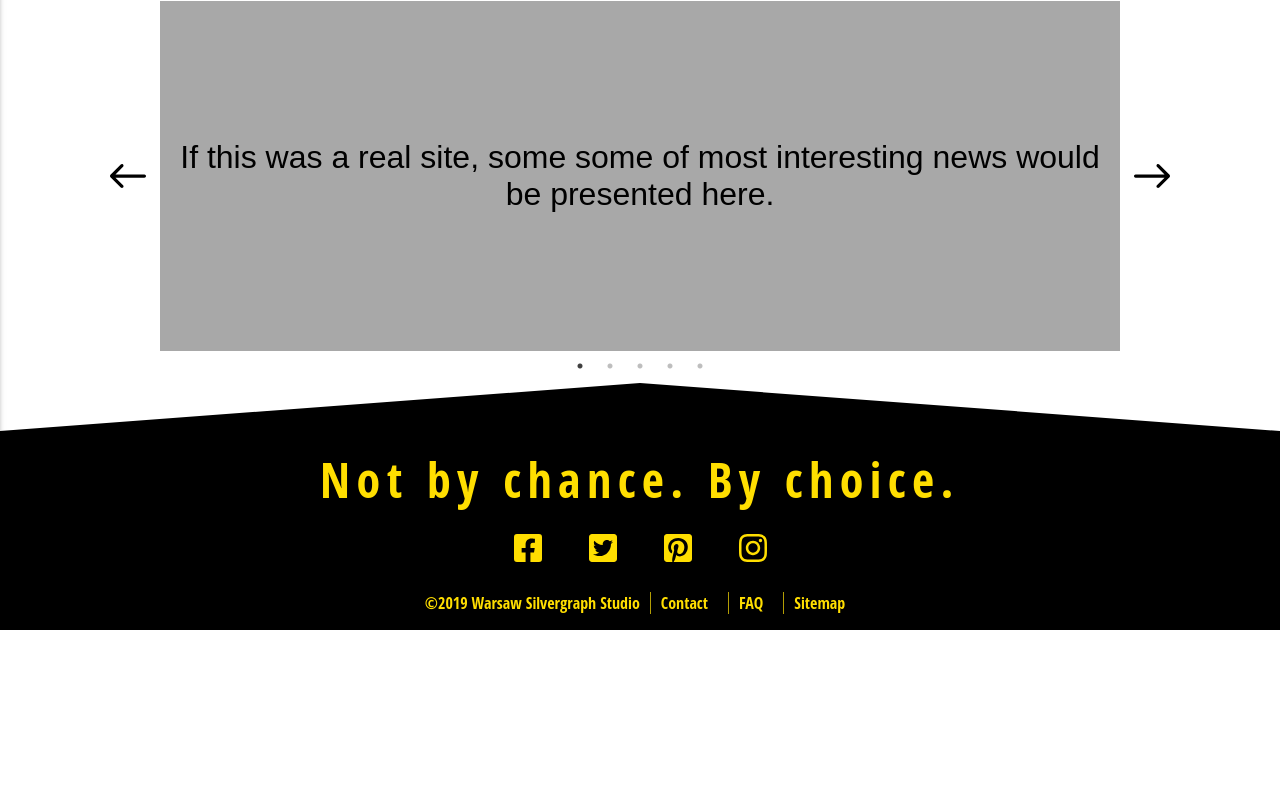
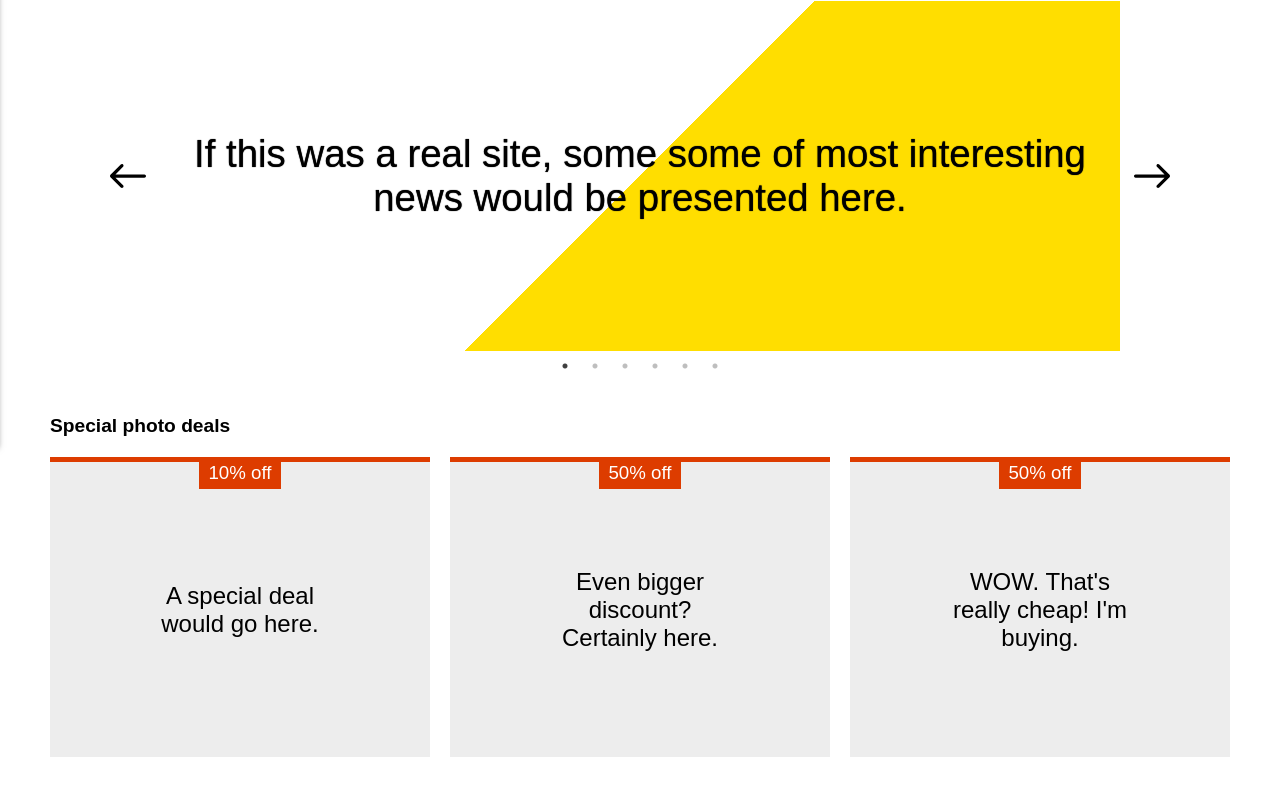
Before and after one commit to m-zaremba/PicShopApp, a React (Create React App) app: page / in a window 1280 px wide. Shown: the part 352-1159 px from the top of the page. Before the commit the page ends 982 px from the top, so only its background shows below. Built offline with nearby package versions, Linux system fonts and the light colour scheme; what webfontloader would draw is missing.

Commit message:
Homepage content update

```diff
--- a/src/components/Home.jsx
+++ b/src/components/Home.jsx
@@ -56,23 +56,45 @@ class Home extends React.Component {
          <SliderSection>
            <SliderElement {...settings}>
              <InfoWrapper>
-               <H3>If this was a real site, some some of most interesting news would be presented here.</H3>
+               <Info1Background>
+                 <Info>If this was a real site, some some of most interesting news would be presented here.</Info></Info1Background>
              </InfoWrapper>
              <InfoWrapper>
-               <H3>For now, let's just say that all the photos on this site are from the Lorem Picsum, and of course they are free.</H3>
+               <Info2Background>
+                 <Info>For now, let's just say that all the photos on this site are from the Lorem Picsum, and of course they are free.</Info>
+               </Info2Background>
              </InfoWrapper>
              <InfoWrapper>
-               <H3>Interesting fact no 2: All photographers' names are true (feel free to check on Lorem Picsum database).</H3>
+               <Info3Background><Info>Interesting fact no 2: All photographers' names are true (feel free to check on Lorem Picsum database).</Info></Info3Background>
              </InfoWrapper>
              <InfoWrapper>
-               <H3>The layout and style are an attempt to copy the FontShop page.</H3>
+               <Info4Background><Info>The layout and style are an attempt to copy the FontShop page.</Info></Info4Background>
              </InfoWrapper>
              <InfoWrapper>
-               <H3>This slider is a personalized version of react slick carousel.</H3>
+               <Info5Background><Info>This slider is a personalized version of react slick carousel.</Info></Info5Background>
+             </InfoWrapper>
+             <InfoWrapper>
+               <Info6Background><Info>And this diagonal background is just for fun.</Info></Info6Background>
              </InfoWrapper>
            </SliderElement>
          </SliderSection>
-
+         <OffersSection>
+           <OffersSctTitle>Special photo deals</OffersSctTitle>
+           <OffersTagsContainer>
+             <Offer>
+               <H3>10% off</H3>
+               <Span>A special deal would go here.</Span>
+             </Offer>
+             <Offer>
+               <H3>50% off</H3>
+               <Span>Even bigger discount? Certainly here.</Span>
+             </Offer>
+             <Offer>
+               <H3>50% off</H3>
+               <Span>WOW. That's really cheap! I'm buying.</Span>
+             </Offer>
+           </OffersTagsContainer>
+         </OffersSection>
        </>
          )
    }
@@ -93,23 +115,91 @@ const SliderSection = styled.section`
 const SliderElement = styled(Slider)`
   width: 100%;
 
-  @media (min-width: 768px) {
+  @media (min-width: 769px) {
     width: 80%;
   }
 `
 
 const InfoWrapper = styled.div`
+  font-family: 'Montserrat', sans-serif;
+  font-size: 1.2em;
   height: 350px;
   background-color: rgb(168, 168, 168);
   color: black;
-  display: flex !important;
-  justify-content: center;
-  align-items: center;
+`
+
+const Info = styled.span`
+  display: inline-block;
   padding: 0 3em;
 
   @media (min-width: 768px) {
     padding: unset;
+    font-size: 2em;
   }
+`
+
+const Info1Background = styled.div`
+  text-shadow: 0px 0px 1px rgb(0, 0, 0);
+  height: 100%;
+  width: 100%;
+  display: flex;
+  align-items: center;
+  justify-content: center;
+  background-image: linear-gradient(135deg, rgb(255, 255, 255) 50%, rgb(255, 222, 0) 50%);
+`
+
+const Info2Background = styled.div`
+  color: white;
+  text-shadow: 0px 0px 8px rgb(0, 0, 0);
+  height: 100%;
+  width: 100%;
+  display: flex;
+  align-items: center;
+  justify-content: center;
+  background-image: linear-gradient(45deg, rgb(255, 222, 0) 50%, rgb(0, 0, 0) 50%);
+`
+
+const Info3Background = styled.div`
+  color: white;
+  text-shadow: 0px 0px 8px rgb(0, 0, 0);
+  height: 100%;
+  width: 100%;
+  display: flex;
+  align-items: center;
+  justify-content: center;
+  background-image: linear-gradient(135deg, rgb(0, 0, 0) 50%, rgb(255, 222, 0) 50%);
+`
+
+const Info4Background = styled.div`
+  text-shadow: 0px 0px 1px rgb(0, 0, 0);
+  height: 100%;
+  width: 100%;
+  display: flex;
+  align-items: center;
+  justify-content: center;
+  background-image: linear-gradient(45deg, rgb(255, 222, 0) 50%, rgb(255, 255, 255) 50%);
+`
+
+const Info5Background = styled.div`
+  color: rgb(255, 222, 0);
+  text-shadow: 1px  1px 2px black, 1px -1px 2px black, -1px  1px 2px black, -1px -1px 2px black;
+  height: 100%;
+  width: 100%;
+  display: flex;
+  align-items: center;
+  justify-content: center;
+  background-image: linear-gradient(135deg, rgb(255, 255, 255) 50%, rgb(0, 0, 0) 50%);
+`
+
+const Info6Background = styled.div`
+  color: rgb(255, 222, 0);
+  text-shadow: 1px  1px 2px black, 1px -1px 2px black, -1px  1px 2px black, -1px -1px 2px black;
+  height: 100%;
+  width: 100%;
+  display: flex;
+  align-items: center;
+  justify-content: center;
+  background-image: linear-gradient(45deg, rgb(0, 0, 0) 50%, rgb(255, 255, 255) 50%);
 `
 
 const HeaderBig = styled.span`
@@ -184,11 +274,81 @@ const NextArrow = styled(IoIosArrowRoundForward)`
   }
 `
 
-const H3 = styled.div`
+const OffersSection = styled.section`
+  width: 100%;
+  padding: 2em 0;
+
+  @media (min-width: 768px) {
+    max-width: 1200px;
+    width: 100%;
+  }
+ `
+
+const OffersSctTitle = styled.h2`
   font-family: 'Montserrat', sans-serif;
   font-size: 1.2em;
+  text-align: left;
+  padding: 0 10px;
 
-  @media (min-width: 768px) {
-    font-size: 2em;
+  ${'' /* @media (min-width: 768px) {
+    padding: 0 0;
+  } */}
+`
+
+const OffersTagsContainer = styled.div`
+  display: flex;
+  flex-wrap: wrap;
+  justify-content: center;
+  align-items: center;
+`
+
+const Offer = styled.div`
+  height: 300px;
+  width: 100%;
+  background-color: rgba(237, 237, 237, 1);
+  border-top: solid 5px rgb(221, 60, 0);
+  margin: 1em 0;
+  position: relative;
+
+  &:hover {
+    background-color: rgba(237, 237, 237, .5);
+    transition: 500ms;
+    cursor: pointer;
+  }
+
+
+  @media (min-width: 415px) and (max-width: 768px) {
+    flex: 1 1 calc(50% - 20px);
+    margin: 30px 10px;
+    padding: 0 20px;
+    ${'' /* max-width: calc(50% - 20px); */}
+  }
+
+  @media (min-width: 769px) {
+    margin: 20px 10px;
+    padding: 0 20px;
+    flex: 1 1 calc(33% - 20px);
+    ${'' /* max-width: calc(33% - 20px); */}
   }
 `
+
+const H3 = styled.h3`
+  font-family: 'Montserrat', sans-serif;
+  font-weight: lighter;
+  background-color: rgb(221, 60, 0);
+  display: inline-block;
+  padding-left: .5em;
+  padding-right: .5em;
+  padding-bottom: 5px;
+  color: white;
+`
+
+const Span = styled.span`
+  font-family: 'Montserrat', sans-serif;
+  font-size: 1.5em;
+  display: block;
+  position: absolute;
+  top: 50%;
+  left: 50%;
+  transform: translate(-50%, -50%);
+`
```
